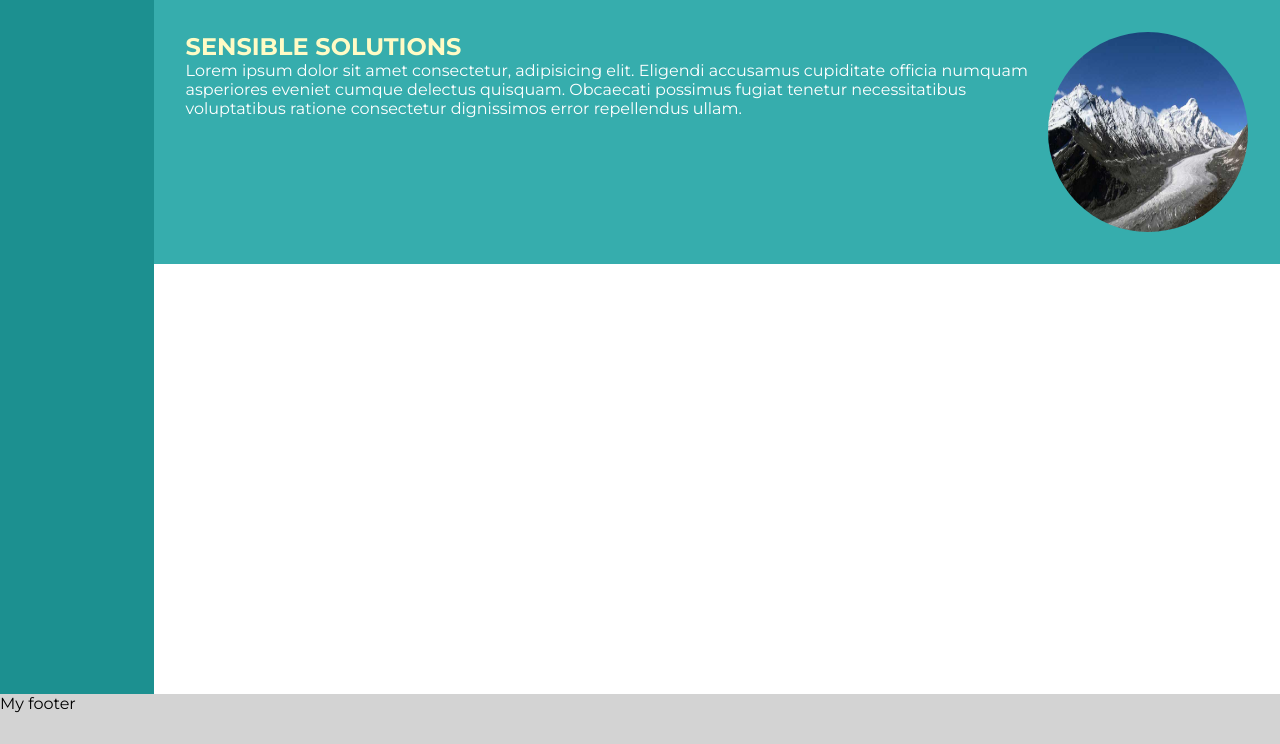
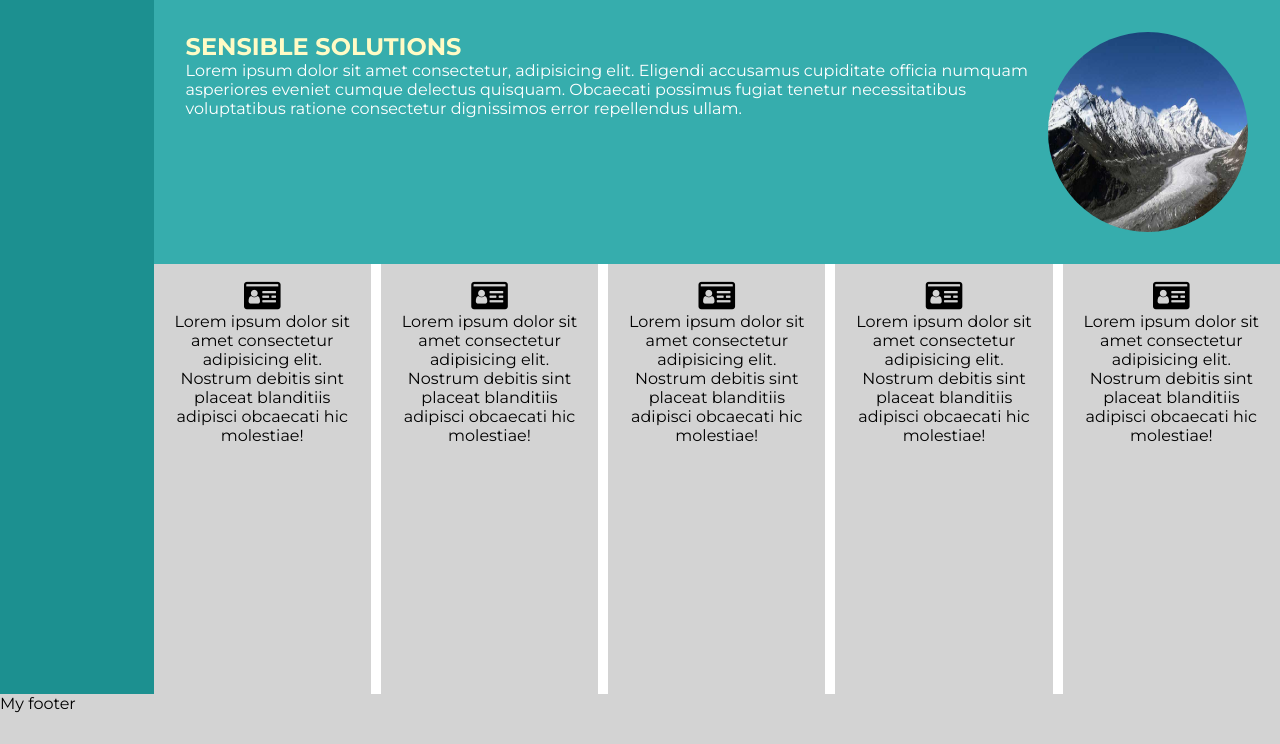
Before and after one commit to r3dson/estudo-gmapson, a website built with Parcel: page src/index.html in a window 1280 px wide. Shown: the part 56-800 px from the top of the page. Built offline with nearby package versions, Linux system fonts and the light colour scheme.

Commit message:
End of lesson "Defining grid gaps"

```diff
--- a/src/index.html
+++ b/src/index.html
@@ -5,6 +5,12 @@
     <meta name="viewport" content="width=device-width, initial-scale=1.0" />
     <meta http-equiv="X-UA-Compatible" content="ie=edge" />
     <title>estudo-gmapson</title>
+    <link
+      href="https://stackpath.bootstrapcdn.com/font-awesome/4.7.0/css/font-awesome.min.css"
+      rel="stylesheet"
+      integrity="sha384-wvfXpqpZZVQGK6TAh5PVlGOfQNHSoD2xbE+QkPxCAFlNEevoEH3Sl0sibVcOQVnN"
+      crossorigin="anonymous"
+    />
     <link rel="stylesheet" href="./styles/index.scss" />
   </head>
   <body>
@@ -35,6 +41,45 @@
         </div>
         <img id="mountain" src="./img/mountain.jpg" alt="mountain" />
       </section>
+      <!-- End #hero -->
+
+      <ul id="features">
+        <li>
+          <i class="fa fa-id-card" aria-hidden="true"></i>
+          <p>
+            Lorem ipsum dolor sit amet consectetur adipisicing elit. Nostrum
+            debitis sint placeat blanditiis adipisci obcaecati hic molestiae!
+          </p>
+        </li>
+        <li>
+          <i class="fa fa-id-card" aria-hidden="true"></i>
+          <p>
+            Lorem ipsum dolor sit amet consectetur adipisicing elit. Nostrum
+            debitis sint placeat blanditiis adipisci obcaecati hic molestiae!
+          </p>
+        </li>
+        <li>
+          <i class="fa fa-id-card" aria-hidden="true"></i>
+          <p>
+            Lorem ipsum dolor sit amet consectetur adipisicing elit. Nostrum
+            debitis sint placeat blanditiis adipisci obcaecati hic molestiae!
+          </p>
+        </li>
+        <li>
+          <i class="fa fa-id-card" aria-hidden="true"></i>
+          <p>
+            Lorem ipsum dolor sit amet consectetur adipisicing elit. Nostrum
+            debitis sint placeat blanditiis adipisci obcaecati hic molestiae!
+          </p>
+        </li>
+        <li>
+          <i class="fa fa-id-card" aria-hidden="true"></i>
+          <p>
+            Lorem ipsum dolor sit amet consectetur adipisicing elit. Nostrum
+            debitis sint placeat blanditiis adipisci obcaecati hic molestiae!
+          </p>
+        </li>
+      </ul>
     </div>
     <footer><p>My footer</p></footer>
   </body>
--- a/src/styles/index.scss
+++ b/src/styles/index.scss
@@ -82,3 +82,19 @@ footer {
   background-color: lightgray;
   grid-area: footer;
 }
+
+#features {
+  display: grid;
+  grid-template-columns: repeat(5, auto);
+  grid-column-gap: 10px;
+  text-align: center;
+}
+
+#features i {
+  font-size: 2em;
+}
+
+ul#features li {
+  background-color: lightgray;
+  padding: 1em;
+}
```
